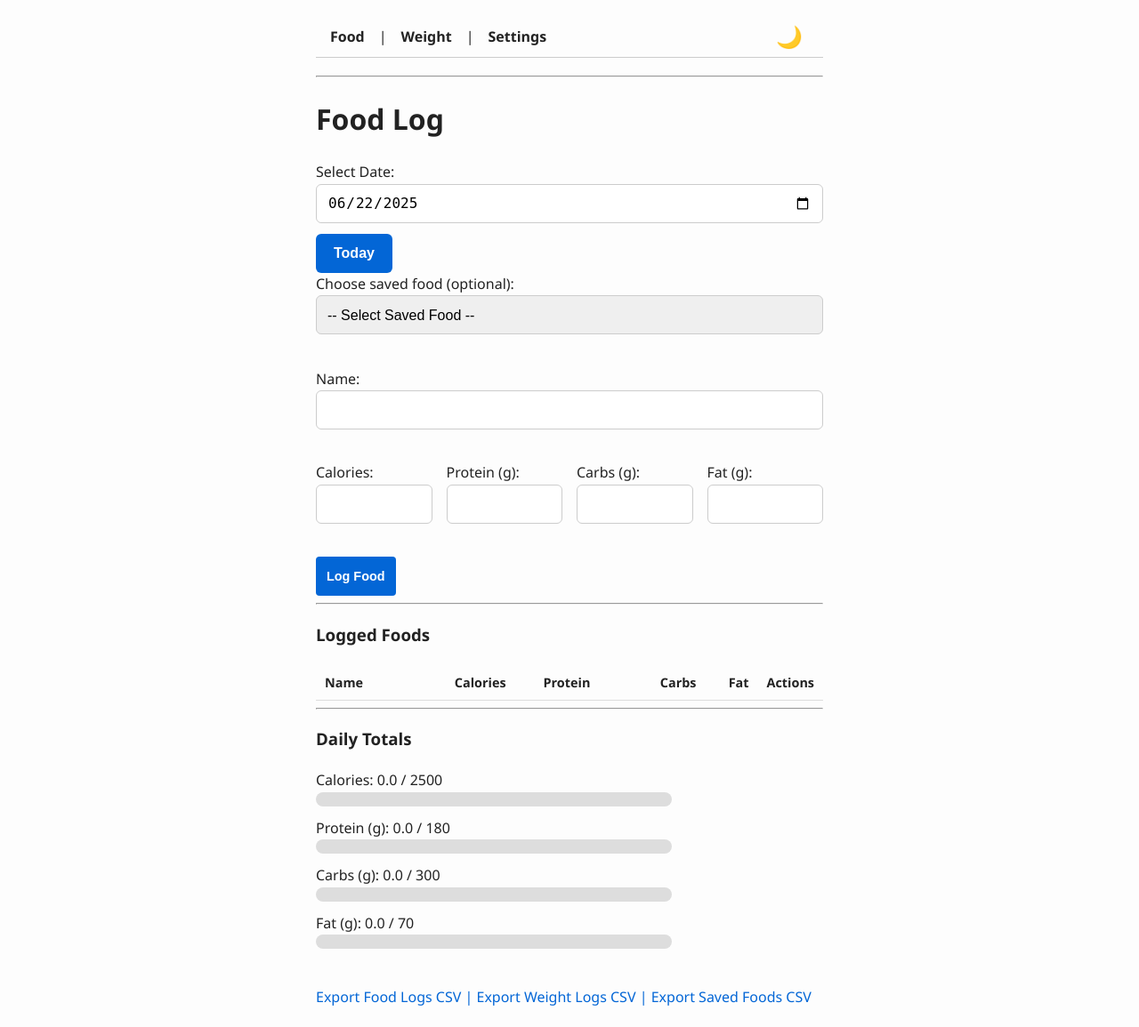
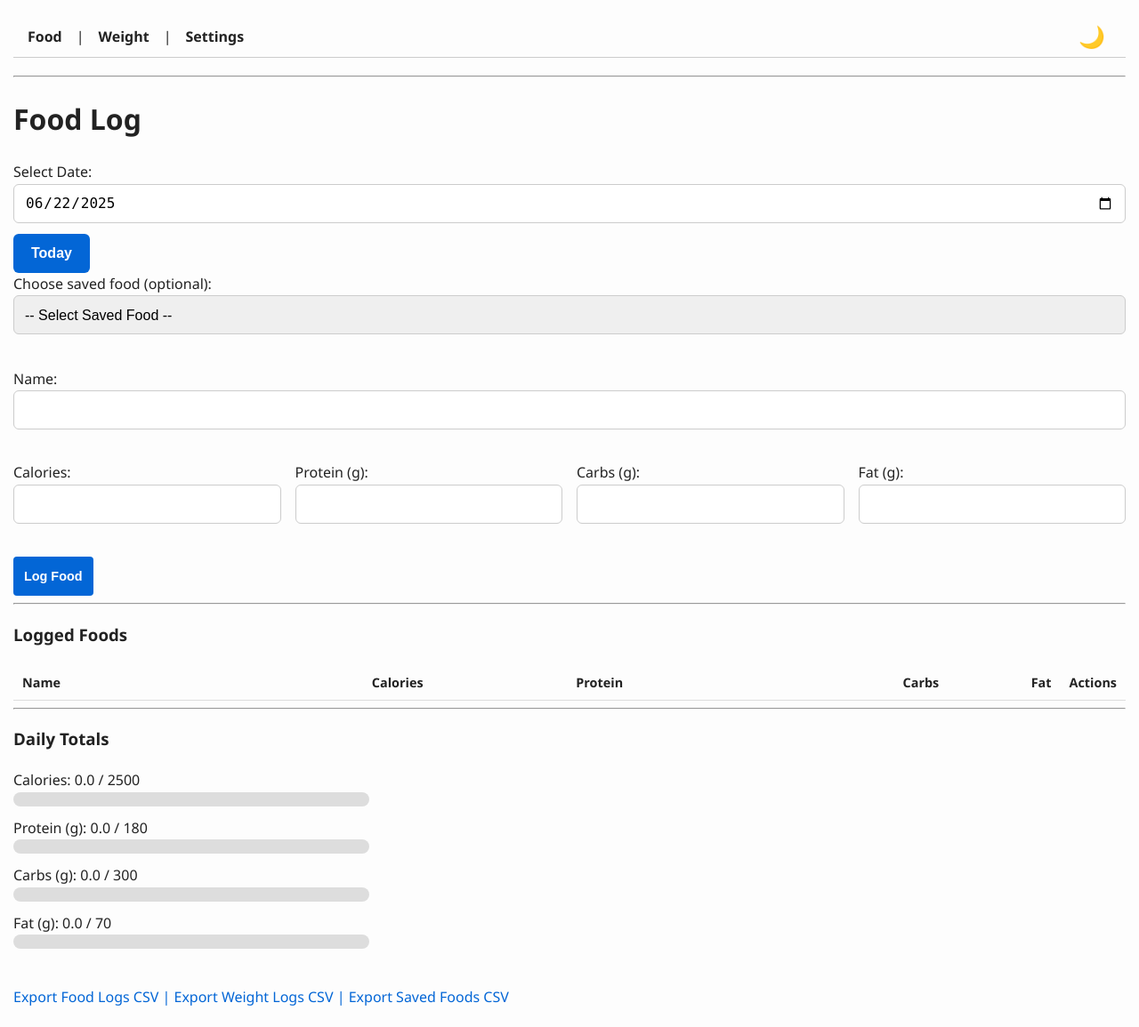
Before and after one commit to KurtJJensen01/Macro-Tracker, a Flask app: page /food in a window 1280 px wide. Shown: the whole page at 89% size. Run offline with Flask 2, Linux system fonts and the light colour scheme; data comes from the database, SQL or seed files in the repository; data that the repository does not hold is empty.

Commit message:
Improve mobile spacing by removing unnecessary centering
- Removed text-align: center from body
- Tightened mobile UI spacing

```diff
--- a/static/style.css
+++ b/static/style.css
@@ -5,21 +5,16 @@
 
 body {
   font-family: 'Segoe UI', Tahoma, Geneva, Verdana, sans-serif;
-  max-width: 600px;
-  margin: 0 auto;
+  margin: 0;
   padding: 20px 15px;
   background-color: #fdfdfd;
   color: #222;
   line-height: 1.6;
   transition: background-color 0.3s ease, color 0.3s ease;
-  /* Prevent horizontal scrolling on mobile */
-  overflow-x: hidden;
+  width: 100%;
   /* Improve text rendering on mobile */
   -webkit-text-size-adjust: 100%;
   -webkit-font-smoothing: antialiased;
-  /* Prevent swipe gestures on mobile */
-  touch-action: pan-y pinch-zoom;
-  overscroll-behavior-x: none;
 }
 
 a {
@@ -395,3 +390,7 @@ body.dark-mode .progress-fill {
   font-weight: 600;
   color: #666;
 }
+html {
+  margin: 0;
+  padding: 0;
+}
```
